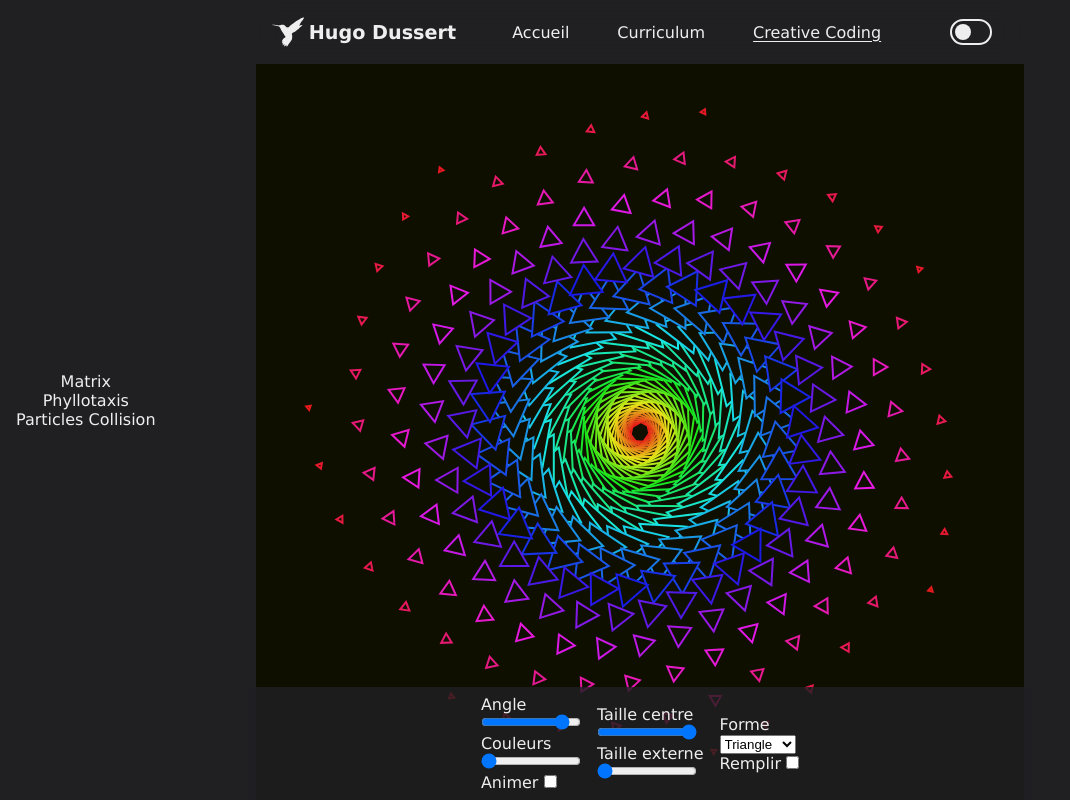
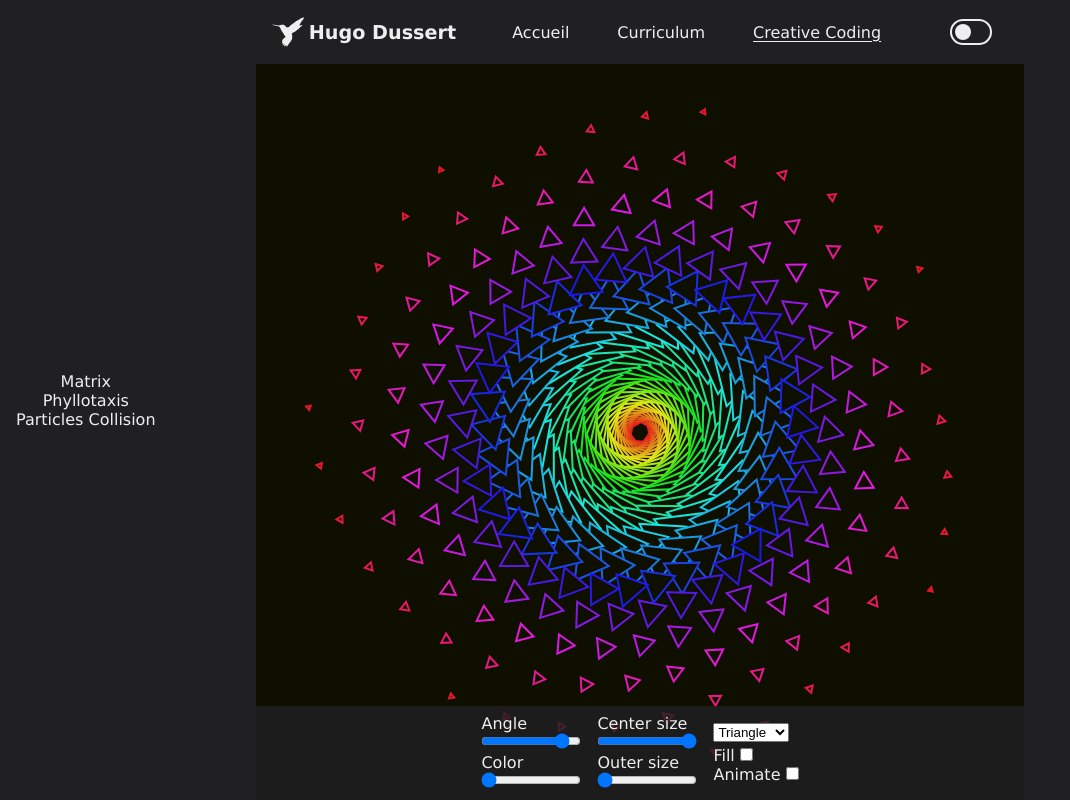
Before and after one commit to hdussert/hdussert-website, a React (Create React App) app: page /creative-coding/phyllotaxis in a window 1280 px wide. Shown: the whole page, without its empty margins (0-1070 px from the left). Built offline with nearby package versions, Linux system fonts and the light colour scheme.

Commit message:
Phyllotaxis polish

```diff
--- a/src/components/creative-coding/Phyllotaxis.tsx
+++ b/src/components/creative-coding/Phyllotaxis.tsx
@@ -1,6 +1,6 @@
 import React, { useContext, useRef } from 'react'
 import { CreativeCodingContext } from '../../pages/CreativeCoding'
-import { degreeToRadian, TWO_PI } from './utils/Maths';
+import { degreeToRadian } from './utils/Maths';
 import Canvas from './Canvas'
 import { polygon } from './utils/Draw';
 
@@ -110,34 +110,33 @@ const Phyllotaxis = () => {
           <label htmlFor="angle">Angle</label><br/>
           <input onChange={changeAngle} defaultValue={angle} type="range" id="angle" name="Angle" min={1} max={180} step={'0.01'}/>
           <br/>
-          <label htmlFor="color">Couleurs</label><br/>
+          <label htmlFor="color">Color</label><br/>
           <input onChange={changeColor} defaultValue={colorOffset} type="range" id="color" name="Color" min={0} max={360} step={'0.01'}/>
-          <br/>
-          <label htmlFor="overtime-angle">Animer&nbsp;</label>
-          <input onChange={changeAnimate} type='checkbox' name='angle-overtime' id='angle-overtime'/>
         </div>
 
         <div>
-          <label htmlFor="size-mix">Taille centre</label><br/>
+          <label htmlFor="size-mix">Center size</label><br/>
           <input onChange={changeSizeMin} defaultValue={sizeMin} type="range" id="size-min" name="size-min" min={1} max={100} step={'0.01'}/>
           <br/>
-          <label htmlFor="size-max">Taille externe</label><br/>
+          <label htmlFor="size-max">Outer size</label><br/>
           <input onChange={changeSizeMax} defaultValue={sizeMax} type="range" id="size-max" name="size-max" min={1} max={100} step={'0.01'}/>
         </div>
 
 
         <div>
-          <label htmlFor="shape">Forme</label><br/>
-          <select onChange={changeShape} name="Forms" id="shape">
+          <select style={{marginBottom: '.3rem'}}onChange={changeShape} name="Forms" id="shape">
             <option value="triangle">Triangle</option>
-            <option value="rectangle">Carré</option>
+            <option value="rectangle">Square</option>
             <option value="hexagon">Hexagon</option>
             <option value="octogon">Octogon</option>
-            <option value="ellipse">Cercle</option>
+            <option value="ellipse">Circle</option>
           </select>
           <br/>
-          <label htmlFor="full">Remplir&nbsp;</label>
+          <label htmlFor="full">Fill&nbsp;</label>
           <input onChange={changeFillMode} type='checkbox' name='full'/>
+          <br/>
+          <label htmlFor="overtime-angle">Animate&nbsp;</label>
+          <input onChange={changeAnimate} type='checkbox' name='angle-overtime' id='angle-overtime'/>
         </div>
 
       </div>
```
